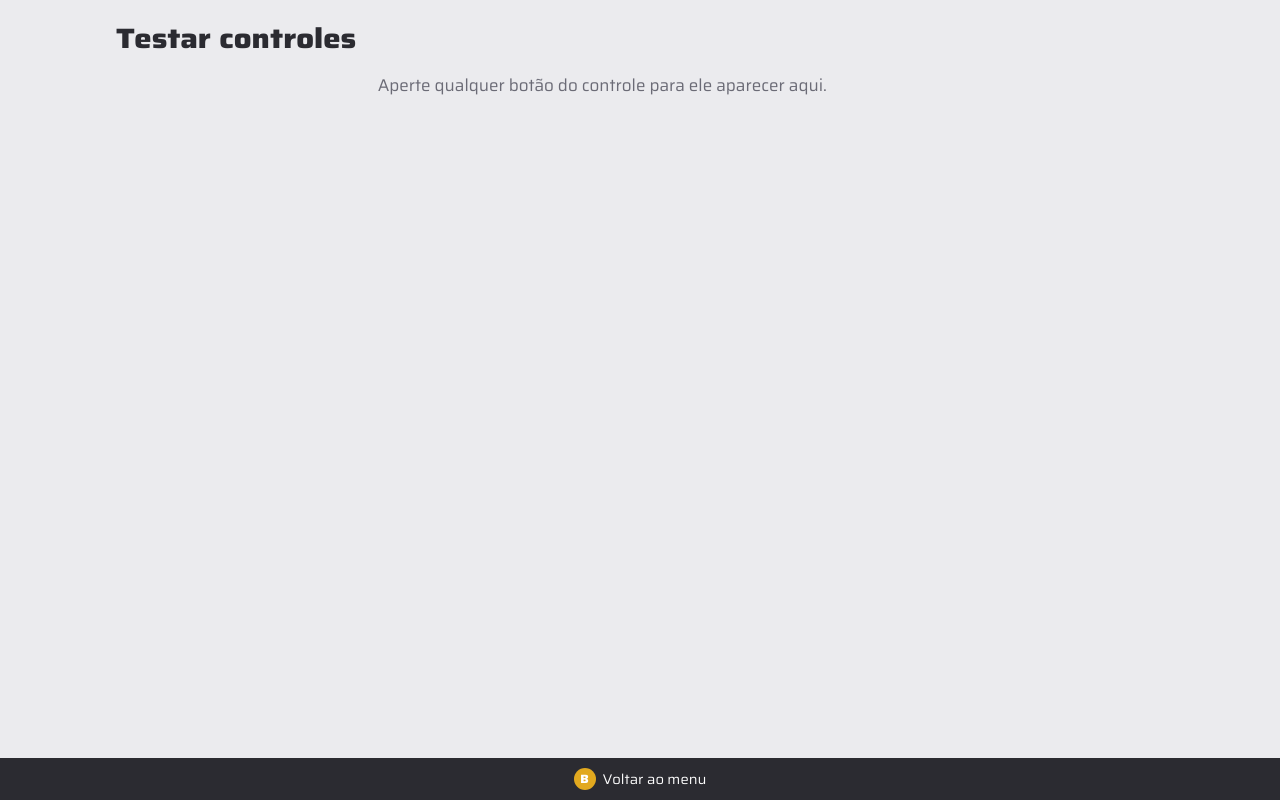
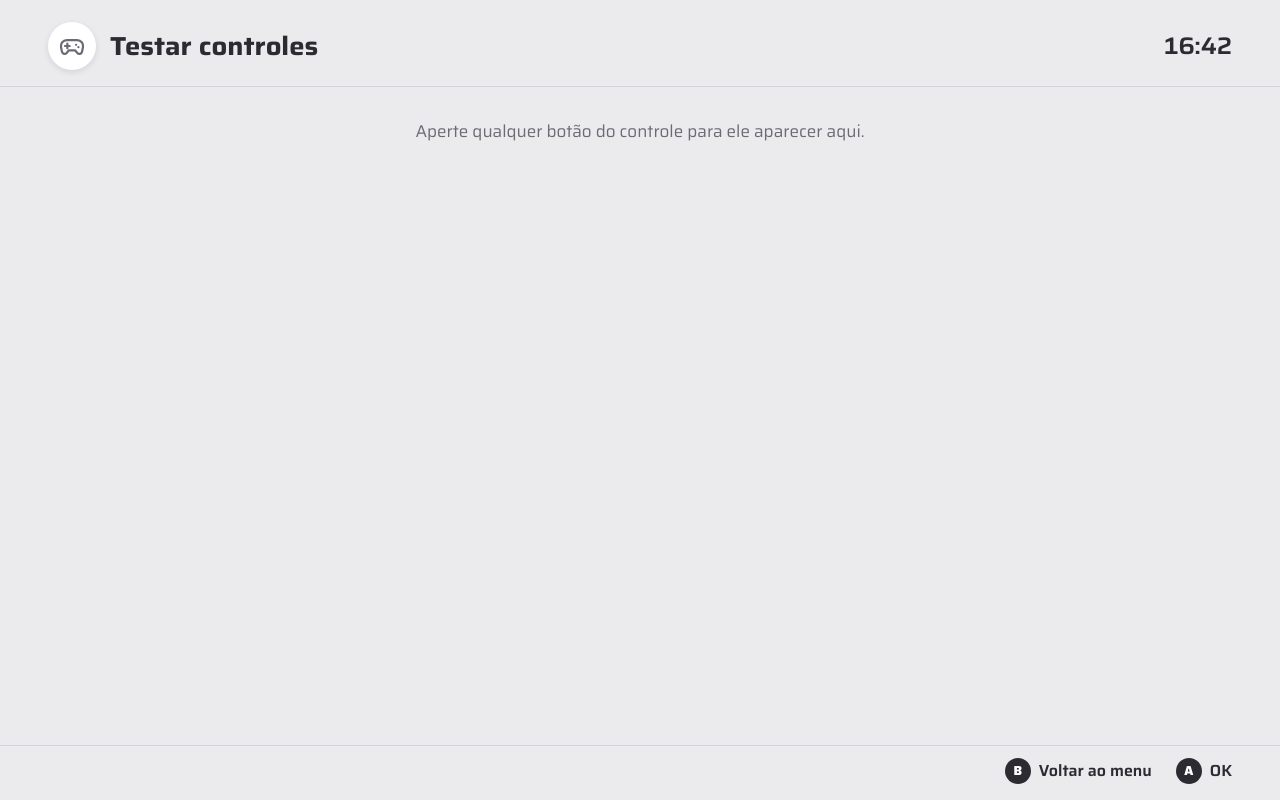
Before and after one commit to brunomint/classic-games-lan, a Python web app: template templates/controles.html in a window 1280 px wide. Run offline with Jinja, Linux system fonts and the light colour scheme; the template is opened without the code that fills it, so the values that code supplies are empty.

Commit message:
Páginas internas no mesmo jeito do menu inicial: topo com ícone e relógio, dicas no canto
Co-Authored-By: Claude Opus 5.5 <noreply@anthropic.com>

```diff
--- a/static/css/base.css
+++ b/static/css/base.css
@@ -132,7 +132,8 @@ body.usando-controle :focus {
   cursor: pointer;
 }
 
-/* ---------- barra de dicas do controle (rodapé) ---------- */
+/* ---------- dicas do controle (rodapé) ----------
+   Como o canto do menu inicial: claras, à direita, com o botão numa bolinha grafite. */
 
 /* blocos de página ocupam a largura toda (o body é uma coluna flex) */
 body > :not(dialog):not(script) { width: 100%; }
@@ -140,42 +141,38 @@ body > :not(dialog):not(script) { width: 100%; }
 .dicas {
   position: sticky;
   bottom: 0;
-  margin-top: auto;   /* em página curta, a barra desce até o rodapé */
+  margin-top: auto;   /* em página curta, as dicas descem até o rodapé */
   display: flex;
   flex-wrap: wrap;
-  gap: 6px 22px;
-  justify-content: center;
-  padding: 10px 16px;
-  background: var(--grafite);
-  color: var(--plastico-claro);
-  font-size: 14px;
-  font-stretch: 110%;
+  gap: 6px 24px;
+  justify-content: flex-end;
+  padding: 12px clamp(16px, 4vw, 48px) 16px;
+  border-top: 1px solid var(--plastico-sombra);
+  background: var(--plastico);
+  color: var(--grafite);
+  font-weight: 600;
 }
 
 .dicas span,
-.dicas a { display: inline-flex; align-items: center; gap: 7px; text-decoration: none; }
-.dicas a:hover { color: #fff; text-decoration: underline; text-underline-offset: 3px; }
+.dicas a { display: inline-flex; align-items: center; gap: 8px; text-decoration: none; }
+.dicas a:hover { text-decoration: underline; text-underline-offset: 3px; }
 
 .dicas i {
   display: grid;
   place-items: center;
-  width: 22px;
-  height: 22px;
+  width: 26px;
+  height: 26px;
   border-radius: 50%;
-  background: var(--cor, var(--grafite-2));
+  background: var(--grafite);
   color: #fff;
   font-style: normal;
   font-weight: 800;
-  font-size: 12px;
+  font-size: 13px;
 }
 
-.dicas i.a { --cor: var(--a); }
-.dicas i.b { --cor: var(--b); }
-.dicas i.x { --cor: var(--x); }
-.dicas i.y { --cor: var(--y); }
-.dicas i.dir { border-radius: 4px; background: var(--grafite-2); }
+.dicas i.dir { border-radius: 6px; }
 
-/* tela de toque sem controle: a barra vira só os links, no fim da página */
+/* tela de toque sem controle: só os links ficam, no fim da página */
 @media (max-width: 760px), (hover: none) and (pointer: coarse) {
   .dicas { position: static; }
   .dicas span { display: none; }
@@ -336,19 +333,48 @@ input[type=password] { letter-spacing: .3em; }
 .opcoes label:has(input:checked) { background: var(--grafite); color: #fff; }
 .opcoes input { accent-color: var(--a); }
 
-/* ---------- topo comum das páginas internas ---------- */
+/* ---------- topo comum das páginas internas ----------
+   Mesmo alinhamento do menu inicial: ícone da página e título à esquerda, relógio à direita;
+   uma linha fina separa o topo do conteúdo, como no menu de ajustes de um console. */
 
 .topo-pagina {
   display: flex;
-  flex-wrap: wrap;
   align-items: center;
-  gap: 10px 20px;
-  max-width: 1080px;
-  margin: 0 auto;
-  padding: 18px 16px 6px;
+  gap: 14px;
+  margin-bottom: 24px;
+  padding: 22px clamp(16px, 4vw, 48px) 16px;
+  border-bottom: 1px solid var(--plastico-sombra);
 }
 
-.topo-pagina h1 { margin: 0; font-size: 28px; font-weight: 800; font-stretch: 120%; }
+.topo-pagina h1 { flex: 1; min-width: 0; margin: 0; font-size: 26px; font-weight: 700; font-stretch: 110%; line-height: 1.15; }
+
+.icone-pagina {
+  flex: none;
+  display: grid;
+  place-items: center;
+  width: 48px;
+  height: 48px;
+  border-radius: 50%;
+  background: var(--plastico-claro);
+  color: var(--cor, var(--grafite-2));
+  box-shadow: 0 2px 6px rgba(0, 0, 0, .1);
+}
+
+.icone-pagina svg { width: 28px; height: 28px; fill: none; stroke: currentColor; stroke-width: 1.9; stroke-linecap: round; stroke-linejoin: round; }
+
+.relogio { font-size: 24px; font-weight: 600; font-stretch: 105%; font-variant-numeric: tabular-nums; }
+
+/* a mesma cor de cada ícone no menu inicial */
+.cor-a { --cor: var(--a); }
+.cor-b { --cor: #b8860b; }
+.cor-x { --cor: var(--x); }
+.cor-y { --cor: var(--y); }
+.cor-ajustes { --cor: var(--grafite-2); }
+
+@media (max-width: 520px) {
+  .topo-pagina h1 { font-size: 21px; }
+  .topo-pagina .relogio { display: none; }
+}
 
 @media (prefers-reduced-motion: reduce) {
   *, *::before, *::after { transition: none !important; animation: none !important; }
--- a/static/css/inicio.css
+++ b/static/css/inicio.css
@@ -42,7 +42,6 @@ body.inicio { height: 100vh; overflow: hidden; }
 .perfil-topo:focus-visible .avatar { opacity: 1; }
 
 .status { display: flex; align-items: center; gap: 18px; font-stretch: 105%; }
-.relogio { font-size: 24px; font-weight: 600; font-variant-numeric: tabular-nums; }
 
 .jogando {
   display: inline-flex;
@@ -186,11 +185,6 @@ body.inicio { height: 100vh; overflow: hidden; }
   stroke-linejoin: round;
 }
 
-.dock-btn.cor-a { --cor: var(--a); }
-.dock-btn.cor-b { --cor: #b8860b; }
-.dock-btn.cor-x { --cor: var(--x); }
-.dock-btn.cor-y { --cor: var(--y); }
-.dock-btn.cor-ajustes { --cor: var(--grafite-2); }
 
 .dock-btn:focus-visible,
 .dock-btn:hover { outline: 4px solid var(--foco); outline-offset: 3px; }
--- a/static/css/paginas.css
+++ b/static/css/paginas.css
@@ -5,17 +5,10 @@
 .entrada-main {
   max-width: 640px;
   margin: 0 auto;
-  padding: 40px 16px 32px;
+  padding: 8px 16px 32px;
   text-align: center;
 }
 
-.entrada-main h1 {
-  margin: 0 0 8px;
-  font-size: clamp(30px, 6vw, 44px);
-  font-weight: 800;
-  font-stretch: 120%;
-  font-style: italic;
-}
 
 .apoio { margin: 0 auto 22px; max-width: 46ch; color: var(--grafite-2); font-size: 17px; }
 
@@ -128,7 +121,6 @@
 /* ---------- enviar ROMs ---------- */
 
 .envio-main { max-width: 620px; margin: 0 auto; padding: 8px 16px 32px; }
-.envio .topo-pagina { max-width: 620px; }
 
 .caixa-envio { display: flex; flex-direction: column; gap: 18px; }
 
@@ -195,6 +187,7 @@
 /* ---------- testar controles ---------- */
 
 .controles-main { max-width: 900px; margin: 0 auto; padding: 8px 16px 32px; }
+.controles-main > .apoio { text-align: center; }
 .lista-controles { display: grid; gap: 16px; }
 
 .controle {
@@ -230,7 +223,6 @@
 
 /* ---------- ajustes ---------- */
 
-.ajustes .topo-pagina { max-width: 760px; }
 .ajustes-main { max-width: 760px; margin: 0 auto; padding: 8px 16px 32px; display: grid; gap: 22px; }
 
 .bloco-ajuste {
--- /dev/null
+++ b/static/js/relogio.js
@@ -0,0 +1,12 @@
+// Relógio do topo (menu inicial e páginas internas): todo <time data-relogio>.
+(function () {
+  const relogios = document.querySelectorAll("[data-relogio]");
+  if (!relogios.length) return;
+  function tic() {
+    const agora = new Date();
+    const hora = agora.toLocaleTimeString("pt-BR", { hour: "2-digit", minute: "2-digit" });
+    relogios.forEach((r) => { r.textContent = hora; r.dateTime = agora.toISOString(); });
+  }
+  tic();
+  setInterval(tic, 10000);
+})();
--- /dev/null
+++ b/templates/_icones.html
@@ -0,0 +1,13 @@
+{# Ícones de traço usados no menu inicial e no topo das páginas internas. #}
+{% macro icone(nome) -%}
+<svg viewBox="0 0 24 24" aria-hidden="true">
+{%- if nome == "junto" %}<circle cx="8" cy="9" r="3.2"/><circle cx="16.5" cy="9" r="3.2"/><path d="M2.5 19c.6-3.2 2.8-5 5.5-5s4.9 1.8 5.5 5M11 19c.6-3.2 2.8-5 5.5-5s4.9 1.8 5.5 5"/>
+{%- elif nome == "placar" %}<path d="M7 4h10v5a5 5 0 0 1-10 0V4zM7 6H4a3 3 0 0 0 3 4M17 6h3a3 3 0 0 1-3 4M12 14v4M8 20h8"/>
+{%- elif nome == "enviar" %}<path d="M5 9h14v10a1 1 0 0 1-1 1H6a1 1 0 0 1-1-1V9zM7 9V5h10v4M12 12v5M9.5 14.5 12 12l2.5 2.5"/>
+{%- elif nome == "ajustes" %}<circle cx="12" cy="12" r="3"/><path d="M12 2.8v2.6M12 18.6v2.6M21.2 12h-2.6M5.4 12H2.8M18.5 5.5l-1.8 1.8M7.3 16.7l-1.8 1.8M18.5 18.5l-1.8-1.8M7.3 7.3 5.5 5.5"/>
+{%- elif nome == "trocar" %}<circle cx="10" cy="8" r="3.5"/><path d="M3.5 20c.8-3.6 3.3-5.5 6.5-5.5 1.4 0 2.6.3 3.6 1M17 13l3 3-3 3M20 16h-6"/>
+{%- elif nome == "jogador" %}<circle cx="12" cy="8" r="3.5"/><path d="M5 20c.8-3.6 3.6-5.5 7-5.5s6.2 1.9 7 5.5"/>
+{%- elif nome == "controle" %}<path d="M7.5 7h9a5 5 0 0 1 4.9 6l-.8 4a2.3 2.3 0 0 1-4 1l-1.8-2.2H9.2L7.4 18a2.3 2.3 0 0 1-4-1l-.8-4A5 5 0 0 1 7.5 7zM8 10v4M6 12h4M15.5 11h.01M17.5 13h.01"/>
+{%- endif -%}
+</svg>
+{%- endmacro %}
--- /dev/null
+++ b/templates/_topo.html
@@ -0,0 +1,10 @@
+{# Topo das páginas internas, no mesmo jeito do menu inicial:
+   ícone da página (o mesmo do menu) e título à esquerda, relógio à direita. #}
+{% from "_icones.html" import icone %}
+{% macro topo(titulo, nome_icone, cor) -%}
+<header class="topo-pagina">
+  <span class="icone-pagina cor-{{ cor }}">{{ icone(nome_icone) }}</span>
+  <h1>{{ titulo }}</h1>
+  <time class="relogio" data-relogio></time>
+</header>
+{%- endmacro %}
--- a/templates/ajustes.html
+++ b/templates/ajustes.html
@@ -1,13 +1,12 @@
 {% extends "base.html" %}
+{% from "_topo.html" import topo %}
 {% from "_teclado.html" import teclado %}
 {% block title %}Ajustes · Classic Games{% endblock %}
 {% block css %}<link rel="stylesheet" href="{{ url_for('static', filename='css/paginas.css') }}">{% endblock %}
 {% block body_class %}ajustes{% endblock %}
 
 {% block content %}
-<header class="topo-pagina">
-  <h1>Ajustes</h1>
-</header>
+{{ topo("Ajustes", "ajustes", "ajustes") }}
 
 <main class="ajustes-main">
   <section class="bloco-ajuste">
@@ -63,6 +62,7 @@
 
 <nav class="dicas" aria-label="Atalhos">
   <a href="/" data-atalho="b"><i class="b">B</i> Voltar ao menu</a>
+  <span><i class="a">A</i> OK</span>
 </nav>
 {% endblock %}
 
--- a/templates/base.html
+++ b/templates/base.html
@@ -12,6 +12,7 @@
 </head>
 <body class="{% block body_class %}{% endblock %}" data-jogador-nome="{{ jogador.nome if jogador else '' }}">
   {% block content %}{% endblock %}
+  <script src="{{ url_for('static', filename='js/relogio.js') }}"></script>
   <script src="{{ url_for('static', filename='js/perfis-controle.js') }}"></script>
   {% block scripts %}{% endblock %}
 </body>
--- a/templates/controles.html
+++ b/templates/controles.html
@@ -1,12 +1,11 @@
 {% extends "base.html" %}
+{% from "_topo.html" import topo %}
 {% block title %}Testar controles · Classic Games{% endblock %}
 {% block css %}<link rel="stylesheet" href="{{ url_for('static', filename='css/paginas.css') }}">{% endblock %}
 {% block body_class %}controles{% endblock %}
 
 {% block content %}
-<header class="topo-pagina">
-  <h1>Testar controles</h1>
-</header>
+{{ topo("Testar controles", "controle", "ajustes") }}
 
 <main class="controles-main">
   <p class="apoio" id="aviso">Aperte qualquer botão do controle para ele aparecer aqui.</p>
@@ -15,6 +14,7 @@
 
 <nav class="dicas" aria-label="Atalhos">
   <a href="/" data-atalho="b"><i class="b">B</i> Voltar ao menu</a>
+  <span><i class="a">A</i> OK</span>
 </nav>
 {% endblock %}
 
```
Also changed, not shown: static/js/home.js (+0 -10 lines), templates/entrar.html (+5 -4 lines), templates/historico.html (+4 -4 lines), templates/index.html (+8 -7 lines), templates/upload.html (+4 -4 lines).
